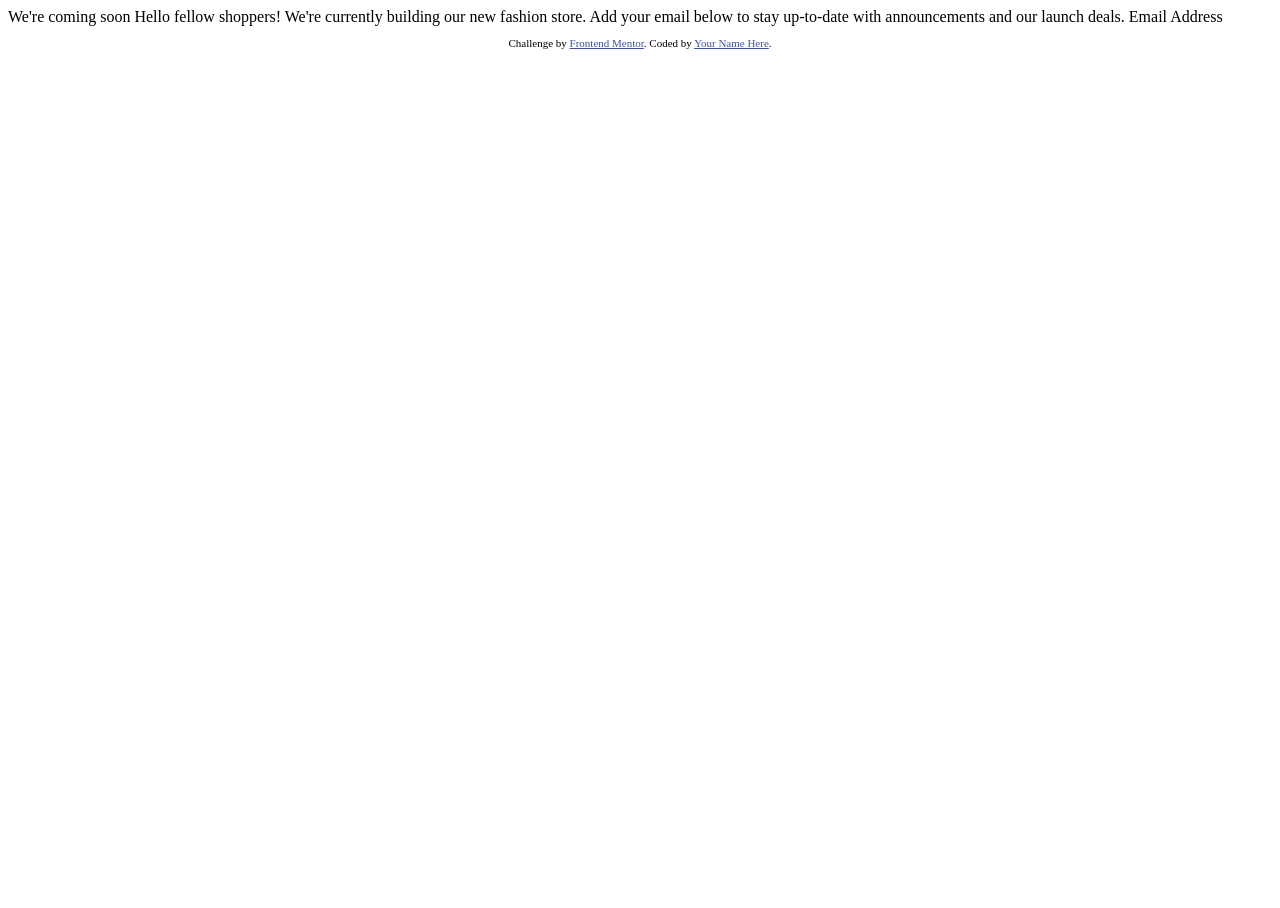
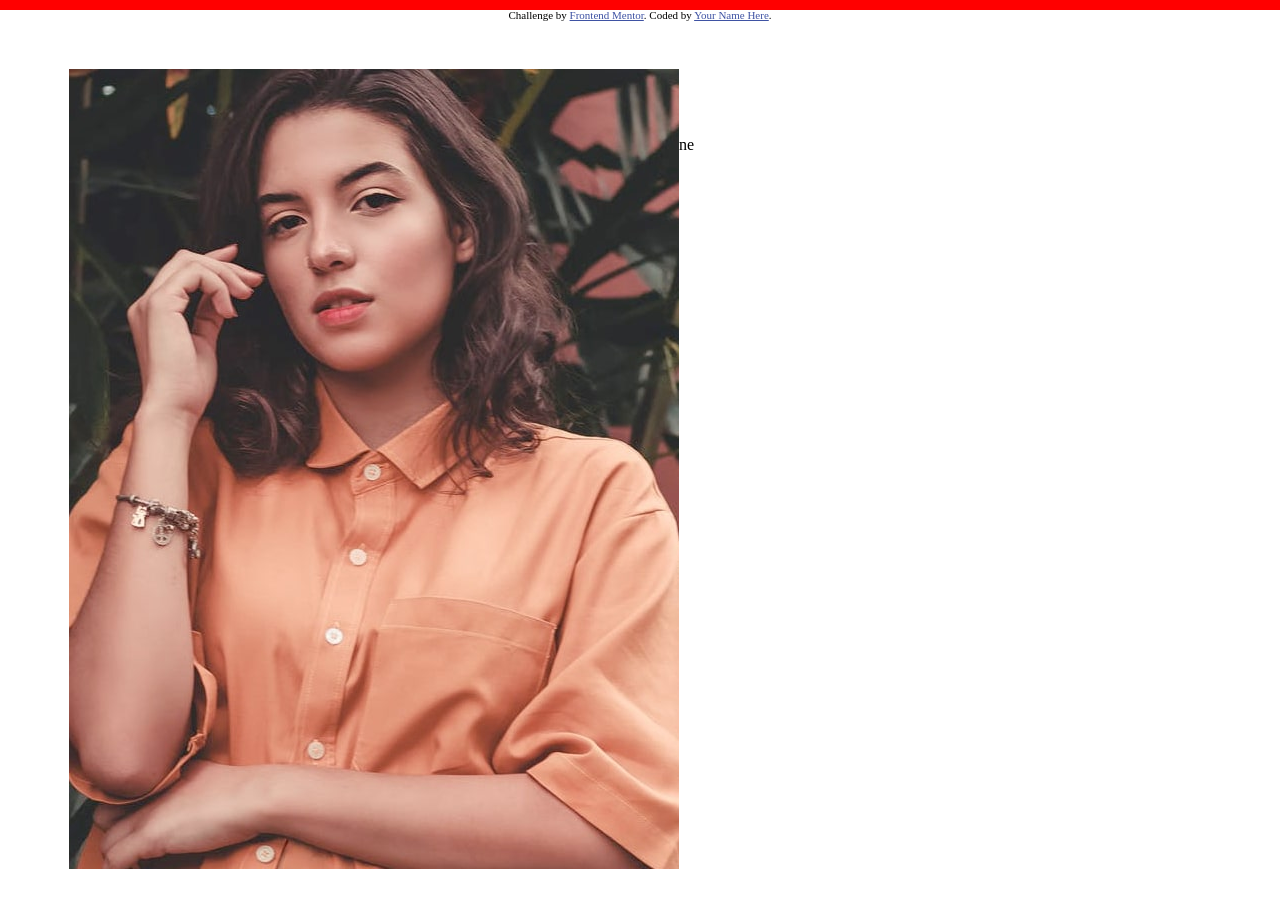
Before and after one commit to Ludmila-Garcia/projects-frontendmentor-io, a plain HTML site: page index.html in a window 1280 px wide. Before the commit the page ends 800 px from the top, so only its background shows below. Drawn offline with Linux system fonts and the light colour scheme.

Commit message:
Add divs

```diff
--- /dev/null
+++ b/css/reset.css
@@ -0,0 +1,46 @@
+html, body, div, span, applet, object, iframe,
+h1, h2, h3, h4, h5, h6, p, blockquote, pre,
+a, abbr, acronym, address, big, cite, code,
+del, dfn, em, font, img, ins, kbd, q, s, samp,
+small, strike, strong, sub, sup, tt, var,
+dl, dt, dd, ol, ul, li,
+fieldset, form, label, legend,
+table, caption, tbody, tfoot, thead, tr, th, td {
+  margin: 0;
+  padding: 0;
+  border: 0;
+  outline: 0;
+  font-weight: inherit;
+  font-style: inherit;
+  font-size: 100%;
+  font-family: inherit;
+  vertical-align: baseline;
+}
+/* remember to define focus styles! */
+:focus {
+  outline: 0;
+}
+body {
+  line-height: 1;
+  color: black;
+  background: white;
+}
+ol, ul {
+  list-style: none;
+}
+/* tables still need 'cellspacing="0"' in the markup */
+table {
+  border-collapse: separate;
+  border-spacing: 0;
+}
+caption, th, td {
+  text-align: left;
+  font-weight: normal;
+}
+blockquote:before, blockquote:after,
+q:before, q:after {
+  content: "";
+}
+blockquote, q {
+  quotes: "" "";
+}
--- /dev/null
+++ b/css/style.css
@@ -0,0 +1,38 @@
+@import url('https://fonts.googleapis.com/css2?family=Josefin+Sans:ital,wght@0,300;0,400;0,600;1,300;1,400;1,600&display=swap');
+
+body, html{
+    height: 100%;
+  }
+
+html {
+    box-sizing: border-box;
+  }
+
+  .container {
+    position: relative;
+    width: 100%;
+    display: flex;
+    background-image: url(/projects-frontendmentor-io/images/bg-pattern-desktop.svg);
+    background-repeat: no-repeat;
+    border: 5px solid red;
+}
+
+.title {
+    font-family: 'Josefin Sans', sans-serif;
+    font-size: 32px;
+    font-weight: 300;
+    text-transform: uppercase;
+    color: black;
+}
+
+p {
+    color: black;
+}
+
+.box {
+    position: absolute;
+    float: left;
+    width: 50%;
+    padding: 5%;
+    color: #fff;
+  }
--- a/index.html
+++ b/index.html
@@ -5,6 +5,8 @@
   <meta name="viewport" content="width=device-width, initial-scale=1.0"> <!-- displays site properly based on user's device -->
 
   <link rel="icon" type="image/png" sizes="32x32" href="./images/favicon-32x32.png">
+  <link rel="stylesheet" href="css/reset.css">
+  <link rel="stylesheet" href="css/style.css">
 
   <title>Frontend Mentor | Base Apparel coming soon page</title>
 
@@ -16,12 +18,20 @@
 </head>
 <body>
 
-  We're coming soon
+    <div class="container">
+      <div class="box">
+        <h1><img src="images/logo.svg"></h1>
+        <h2 class="title">Estaremos chegando em breve</h2>
+        <p>Olá, colegas compradores! No momento, estamos construindo nossa nova loja de moda.
+          Adicione seu e-mail abaixo para se manter atualizado com os anúncios e nossas ofertas de lançamento.
 
-  Hello fellow shoppers! We're currently building our new fashion store.
-  Add your email below to stay up-to-date with announcements and our launch deals.
-
-  Email Address
+          Endereço de e-mail</p>
+      </div>
+      <div class="box">
+        <img src="images/hero-desktop.jpg" alt="">
+      </div>
+    </div>
+ </div>
 
   <footer>
     <p class="attribution">
```
